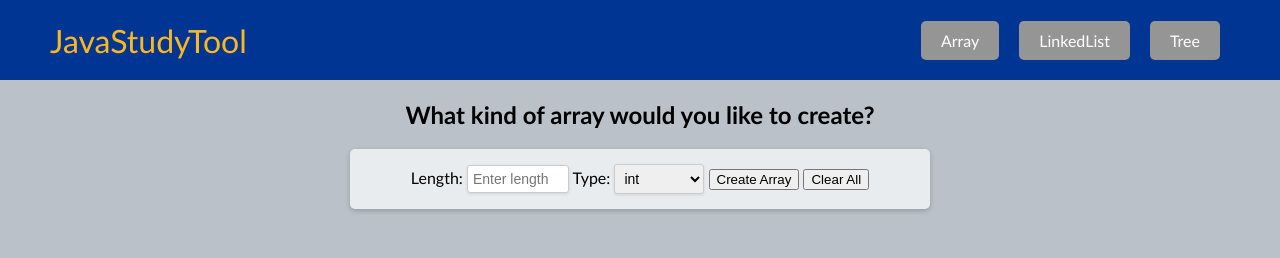
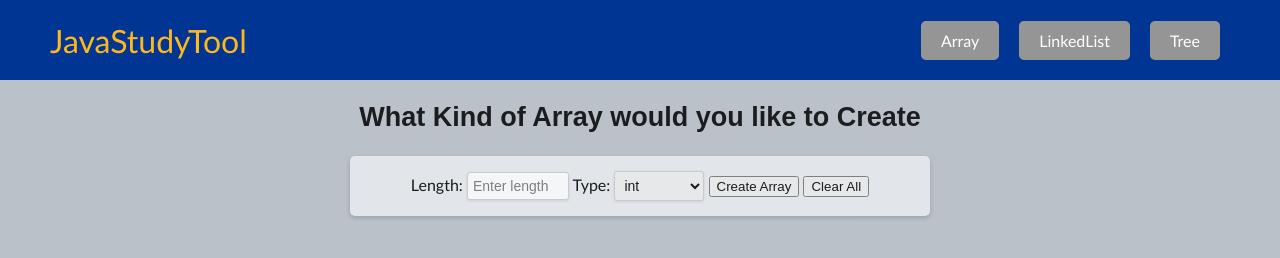
Before and after one commit to Ilya-Abbasian/JavaStudyTool-SteelHacks_Project, a plain HTML site: page javastudytool.html in a window 1280 px wide. Both pictures are taken after a click on the link "Array". Shown: the top 258 px of the page. Drawn offline with Linux system fonts and the light colour scheme.

Commit message:
added animations

```diff
--- a/javastudytool.html
+++ b/javastudytool.html
@@ -33,7 +33,10 @@
 
     <!-- Section for the Array -->
     <section id="array-section" style="display: none;">
-        <h2>What kind of array would you like to create?</h2>
+        <div class="fade-in-text">
+            <h2>What Kind of Array would you like to Create</h2>
+        </div>
+        <!-- <h2>What kind of array would you like to create?</h2> -->
         <div class="input-container">
             <label for="array-length">Length:</label>
             <input type="number" id="array-length" placeholder="Enter length" />
@@ -54,7 +57,10 @@
 
     <!-- Section for the LinkedList -->
     <section id="linkedlist-section" style="display: none;">
-        <h2>Create an Interactive Linked List</h2>
+        <div class="fade-in-text"></div>
+            <h2>Create an Interactive Linked List</h2>
+        </div>
+        <!-- <h2>Create an Interactive Linked List</h2> -->
         <div class="input-container">
             <label for="linkedlist-length">Length:</label>
             <input type="number" id="linkedlist-length" placeholder="Enter length" />
--- a/steelstyles.css
+++ b/steelstyles.css
@@ -14,6 +14,7 @@ h1 {
 
 h2 {
     text-align: center;
+    animation: fadeIn 3s;
 }
 
 .close {
@@ -102,6 +103,7 @@ h2 {
     max-width: 550px;
     width: 100%;
     justify-content: center;
+    animation: fadeIn 5s;
 }
 
 #array-length, #array-type {
@@ -153,6 +155,7 @@ h2 {
     margin-left: -15px; /* Adjust this value to move the left bracket closer */
     margin-right: -15px; /* Adjust this value to move the right bracket closer */
 }
+
 
 /* Array Element Container Styling */
 .array-element-container {
@@ -245,3 +248,15 @@ h2 {
         text-align: center;
     }
 } */
+
+/* animation for array text */
+.fade-in-text {
+    font-family: Arial;
+    font-size: 18px;
+    animation: fadeIn 5s;
+}
+
+@keyframes fadeIn {
+    0% { opacity: 0; }
+    100% { opacity: 1; }
+  }
```
